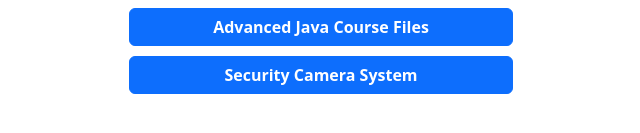
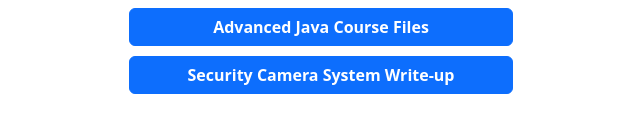
Before and after one commit to AdrenWRLD/personal-portfolio, a React (Create React App) app: page / in a window 1280 px wide. Shown: the part 901-1034 px from the top of the page, without its empty margins (319-959 px from the left). Built offline with nearby package versions, Linux system fonts and the light colour scheme.

Commit message:
Write-up

```diff
--- a/src/config.js
+++ b/src/config.js
@@ -34,7 +34,7 @@ const Projects = [
 	// 	page: ItemTrackerPage,
 	// },
 	{
-		name: 'Security Camera System',
+		name: 'Security Camera System Write-up',
 		route: '/security-system',
 		page: SecuritySystemPage,
 	},
```
